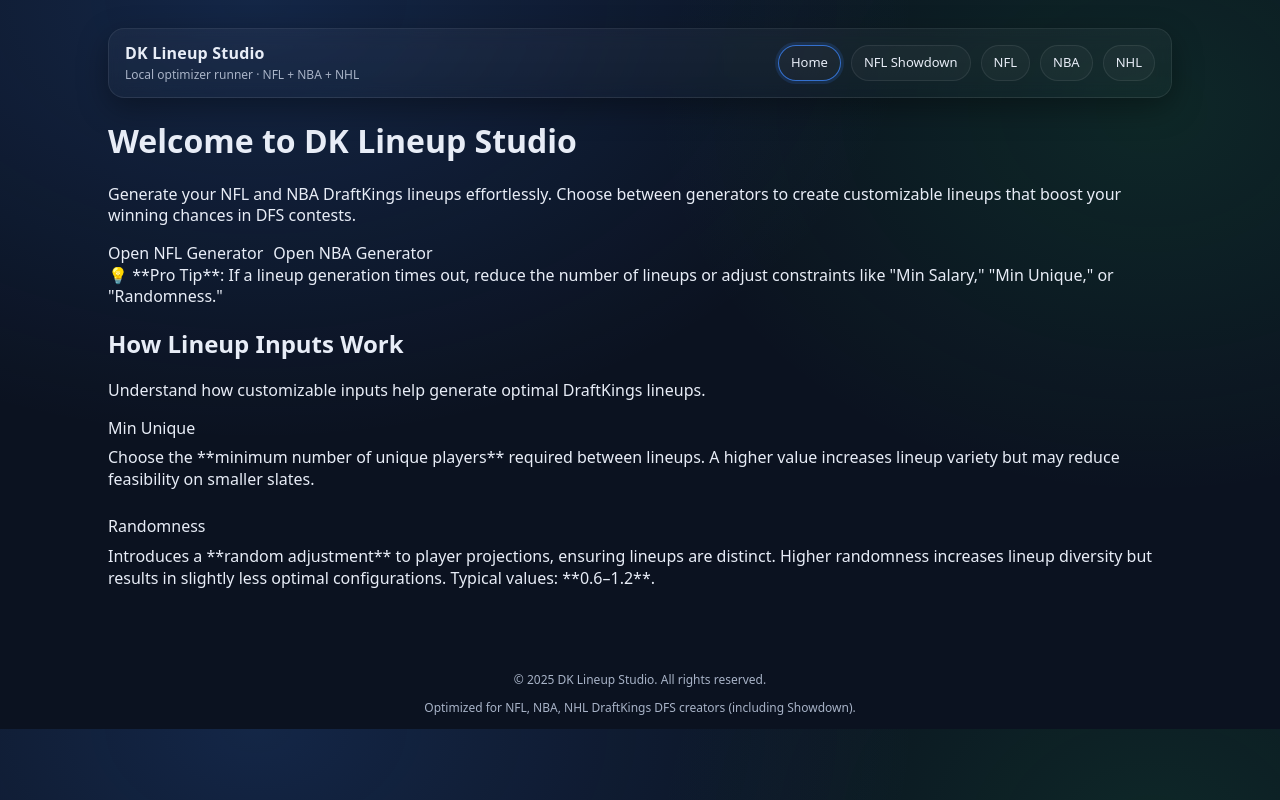
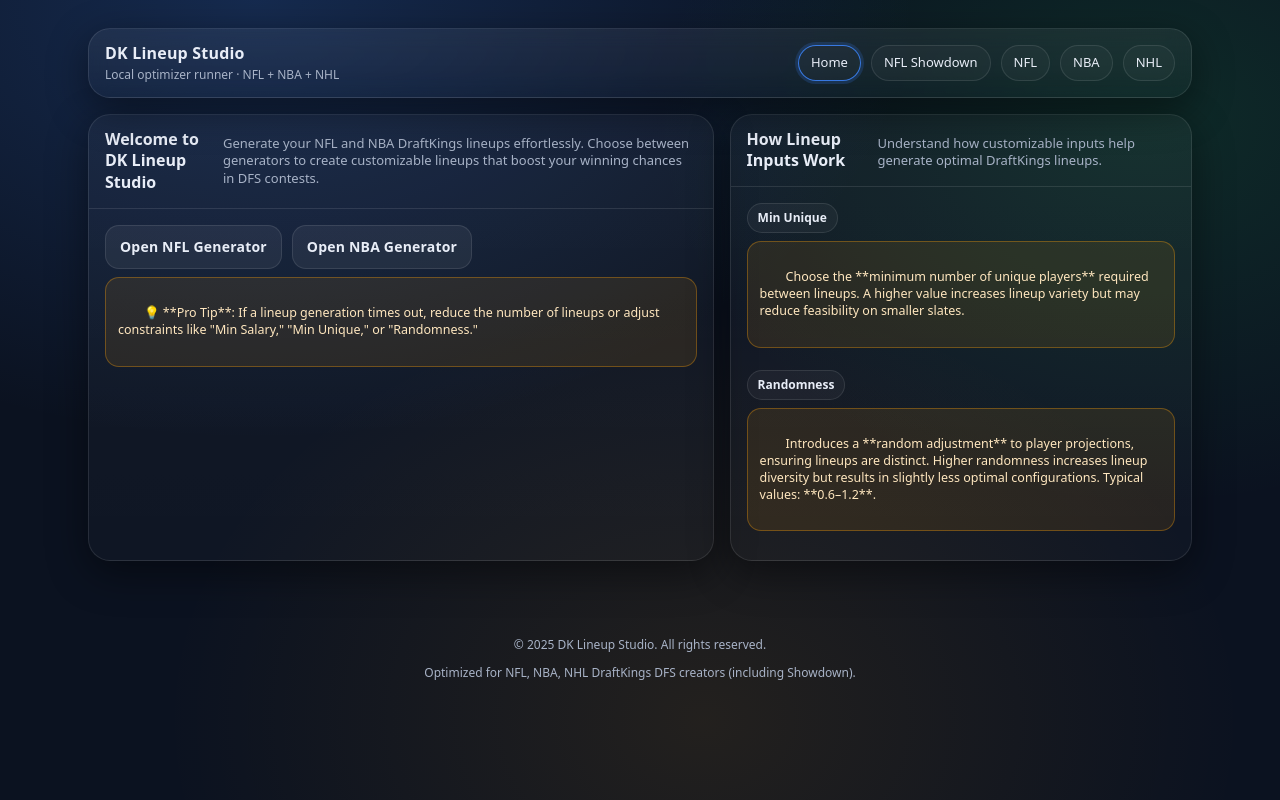
Before and after one commit to ktwom22/Slate_Optimizer, a Flask app: page / in a window 1280 px wide. Run offline with Flask 3, Linux system fonts and the light colour scheme.

Commit message:
fix proc

```diff
--- a/templates/base.html
+++ b/templates/base.html
@@ -27,45 +27,49 @@
       --panel2:#0f1a33;
       --text:#e8edf7;
       --muted:#a8b3c7;
-      --line:rgba(255,255,255,.08);
+      --line:rgba(255,255,255,.10);
       --accent:#3b82f6;
       --accent2:#22c55e;
       --warn:#f59e0b;
       --danger:#ef4444;
-      --shadow: 0 10px 30px rgba(0,0,0,.35);
-      --radius: 16px;
+      --shadow: 0 12px 40px rgba(0,0,0,.45);
+      --radius: 18px;
+      --radius2: 22px;
     }
 
     *{ box-sizing:border-box; }
+    html,body{ height:100%; }
     body{
       margin:0;
-      background: radial-gradient(1200px 800px at 20% 0%, rgba(59,130,246,.18), transparent 55%),
-                  radial-gradient(900px 700px at 90% 15%, rgba(34,197,94,.12), transparent 55%),
-                  var(--bg);
+      background:
+        radial-gradient(1200px 800px at 20% 0%, rgba(59,130,246,.22), transparent 55%),
+        radial-gradient(900px 700px at 90% 15%, rgba(34,197,94,.14), transparent 55%),
+        radial-gradient(900px 700px at 55% 90%, rgba(245,158,11,.10), transparent 60%),
+        var(--bg);
       color:var(--text);
       font-family: ui-sans-serif, system-ui, -apple-system, Segoe UI, Roboto, Helvetica, Arial;
       line-height:1.35;
     }
 
     a{ color:inherit; text-decoration:none; }
-    .container{ max-width:1100px; margin:0 auto; padding:28px 18px 42px; }
+    .container{ max-width:1140px; margin:0 auto; padding:28px 18px 50px; }
 
+    /* Top bar */
     .topbar{
       display:flex; align-items:center; justify-content:space-between;
       gap:14px;
       padding:14px 16px;
       border:1px solid var(--line);
-      border-radius:var(--radius);
-      background: linear-gradient(180deg, rgba(255,255,255,.04), rgba(255,255,255,.02));
+      border-radius:var(--radius2);
+      background: linear-gradient(180deg, rgba(255,255,255,.06), rgba(255,255,255,.02));
       box-shadow: var(--shadow);
       position: sticky;
       top: 14px;
       z-index: 10;
-      backdrop-filter: blur(8px);
+      backdrop-filter: blur(10px);
     }
-
     .brand{ display:flex; flex-direction:column; gap:2px; }
-    .brand .title{ font-weight:800; letter-spacing:.2px; font-size:16px; }
+    .brand .title{ font-weight:900; letter-spacing:.2px; font-size:16px; }
     .brand .subtitle{ color:var(--muted); font-size:12px; }
 
     .nav{ display:flex; gap:10px; flex-wrap:wrap; }
@@ -78,11 +82,12 @@
       font-size:13px;
       transition: .15s ease;
     }
-    .pill:hover{ transform: translateY(-1px); border-color: rgba(59,130,246,.55); }
-    .pill.active{ border-color: rgba(59,130,246,.8); box-shadow: 0 0 0 3px rgba(59,130,246,.15); }
+    .pill:hover{ transform: translateY(-1px); border-color: rgba(59,130,246,.6); }
+    .pill.active{ border-color: rgba(59,130,246,.9); box-shadow: 0 0 0 3px rgba(59,130,246,.18); }
 
+    /* Flash */
     .flash{
-      margin-top:14px;
+      margin-top:16px;
       padding:12px 14px;
       border-radius:14px;
       border:1px solid rgba(239,68,68,.45);
@@ -90,6 +95,181 @@
       color: #ffd7d7;
       font-size:13px;
       white-space: pre-wrap;
+    }
+
+    /* App layout helpers (use these in templates) */
+    .hero{
+      margin-top:18px;
+      padding:18px 18px;
+      border:1px solid var(--line);
+      border-radius: var(--radius2);
+      background: linear-gradient(180deg, rgba(255,255,255,.05), rgba(255,255,255,.02));
+      box-shadow: var(--shadow);
+    }
+    .hero h1{ margin:0; font-size:22px; letter-spacing:.2px; }
+    .hero p{ margin:8px 0 0; color:var(--muted); font-size:13px; }
+
+    .grid{ display:grid; gap:16px; margin-top:16px; }
+    .grid.two{ grid-template-columns: 1.15fr .85fr; }
+    @media (max-width: 980px){
+      .grid.two{ grid-template-columns: 1fr; }
+      .topbar{ position: static; }
+    }
+
+    .card{
+      border:1px solid var(--line);
+      border-radius: var(--radius2);
+      background: linear-gradient(180deg, rgba(255,255,255,.04), rgba(255,255,255,.02));
+      box-shadow: var(--shadow);
+      overflow:hidden;
+    }
+    .card-h{
+      padding:14px 16px;
+      border-bottom:1px solid var(--line);
+      display:flex; align-items:flex-start; justify-content:space-between; gap:10px;
+    }
+    .card-h h2,.card-h h1{ margin:0; font-size:16px; }
+    .card-h p{ margin:6px 0 0; color:var(--muted); font-size:13px; }
+    .card-b{ padding:16px; }
+
+    /* Form styling */
+    .form{ display:flex; flex-direction:column; gap:12px; }
+    .row2{
+      display:grid;
+      grid-template-columns: 1fr 1fr;
+      gap:12px;
+    }
+    @media (max-width: 640px){ .row2{ grid-template-columns: 1fr; } }
+
+    label{
+      display:flex;
+      align-items:center;
+      gap:8px;
+      font-size:13px;
+      color: var(--text);
+      font-weight: 700;
+      margin-bottom:6px;
+    }
+    .hint{
+      display:block;
+      margin-top:4px;
+      color:var(--muted);
+      font-weight: 500;
+      font-size:12px;
+    }
+
+    input, select{
+      width:100%;
+      padding:11px 12px;
+      border-radius:14px;
+      border:1px solid rgba(255,255,255,.14);
+      background: rgba(10,16,30,.55);
+      color: var(--text);
+      outline:none;
+      transition:.15s ease;
+      font-size:14px;
+    }
+    input:focus, select:focus{
+      border-color: rgba(59,130,246,.75);
+      box-shadow: 0 0 0 3px rgba(59,130,246,.18);
+    }
+
+    .btn{
+      display:inline-flex;
+      align-items:center;
+      justify-content:center;
+      gap:10px;
+      padding:12px 14px;
+      border:none;
+      cursor:pointer;
+      border-radius: 14px;
+      font-weight: 900;
+      letter-spacing:.2px;
+      font-size:14px;
+      color: #07101f;
+      background: linear-gradient(90deg, rgba(59,130,246,1), rgba(34,197,94,1));
+      box-shadow: 0 14px 30px rgba(59,130,246,.18);
+      transition:.15s ease;
+    }
+    .btn:hover{ transform: translateY(-1px); }
+    .btn:active{ transform: translateY(0px); }
+
+    .btn.secondary{
+      background: rgba(255,255,255,.06);
+      color: var(--text);
+      border: 1px solid var(--line);
+      box-shadow:none;
+      font-weight: 800;
+    }
+
+    .footer-note{
+      margin-top:8px;
+      padding:10px 12px;
+      border-radius: 14px;
+      border: 1px solid rgba(245,158,11,.35);
+      background: rgba(245,158,11,.10);
+      color: #ffe7bf;
+      font-size: 12.5px;
+      line-height: 1.35;
+      white-space: pre-wrap;
+    }
+
+    /* Tooltip "i" bubbles */
+    .info{
+      width:18px; height:18px;
+      display:inline-flex;
+      align-items:center;
+      justify-content:center;
+      border-radius: 999px;
+      border:1px solid rgba(255,255,255,.18);
+      background: rgba(255,255,255,.06);
+      color: var(--muted);
+      font-size: 12px;
+      font-weight: 900;
+      cursor: help;
+      position: relative;
+    }
+    .info[data-tip]:hover::after{
+      content: attr(data-tip);
+      position:absolute;
+      left: 50%;
+      transform: translateX(-50%);
+      top: 26px;
+      min-width: 240px;
+      max-width: 320px;
+      padding:10px 10px;
+      border-radius: 12px;
+      border:1px solid var(--line);
+      background: rgba(12,18,34,.96);
+      color: var(--text);
+      font-size:12px;
+      font-weight: 600;
+      box-shadow: var(--shadow);
+      z-index: 999;
+      white-space: normal;
+    }
+
+    /* Results table helpers */
+    table{ width:100%; border-collapse: collapse; }
+    th, td{
+      border-bottom: 1px solid rgba(255,255,255,.10);
+      padding:10px 8px;
+      font-size:13px;
+      text-align:left;
+    }
+    th{ color: var(--muted); font-weight:800; font-size:12px; letter-spacing:.3px; text-transform: uppercase; }
+    .muted{ color: var(--muted); }
+    .badge{
+      display:inline-flex;
+      align-items:center;
+      gap:6px;
+      padding:6px 10px;
+      border-radius: 999px;
+      border:1px solid var(--line);
+      background: rgba(255,255,255,.04);
+      color: var(--text);
+      font-size: 12px;
+      font-weight: 800;
     }
   </style>
 </head>
@@ -105,19 +285,15 @@
       <div class="nav">
         <a class="pill {% if request.path=='/' %}active{% endif %}" href="{{ url_for('index') }}">Home</a>
 
-        <!-- NFL Showdown -->
         <a class="pill {% if request.path.startswith('/nfl_showdown') %}active{% endif %}"
            href="{{ url_for('nfl_showdown_route') }}">NFL Showdown</a>
 
-        <!-- NFL Classic -->
         <a class="pill {% if request.path.startswith('/nfl') and not request.path.startswith('/nfl_showdown') %}active{% endif %}"
            href="{{ url_for('nfl') }}">NFL</a>
 
-        <!-- NBA -->
         <a class="pill {% if request.path.startswith('/nba') %}active{% endif %}"
            href="{{ url_for('nba') }}">NBA</a>
 
-        <!-- NHL -->
         <a class="pill {% if request.path.startswith('/nhl') %}active{% endif %}"
            href="{{ url_for('nhl') }}">NHL</a>
       </div>
@@ -132,7 +308,7 @@
     {% block content %}{% endblock %}
   </div>
 
-  <footer style="text-align:center; margin-top:25px; color:var(--muted); font-size:12px;">
+  <footer style="text-align:center; margin-top:26px; color:var(--muted); font-size:12px;">
     <p>&copy; 2025 DK Lineup Studio. All rights reserved.</p>
     <p>Optimized for NFL, NBA, NHL DraftKings DFS creators (including Showdown).</p>
   </footer>
```
